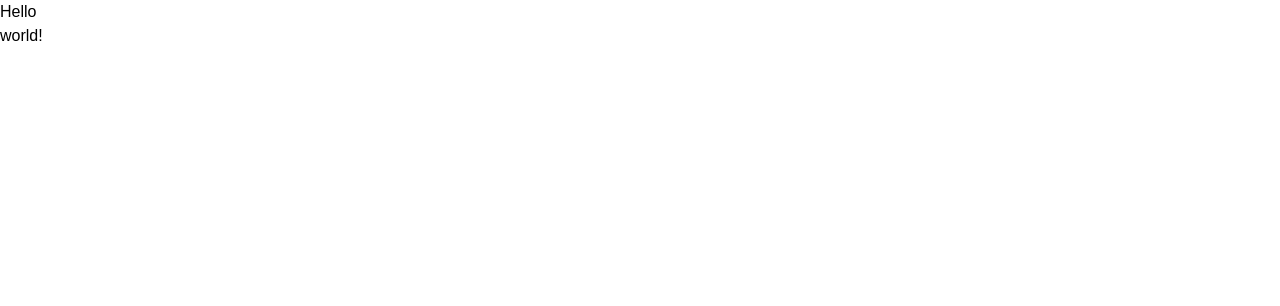
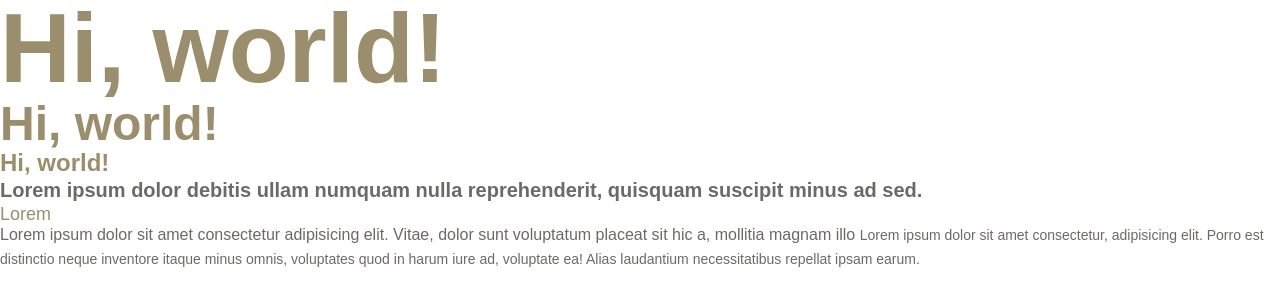
Before and after one commit to Goratsy/Violino, a React (Vite) app: page / in a window 1280 px wide. Shown: the top 306 px of the page. Built offline with nearby package versions, Linux system fonts and the light colour scheme.

Commit message:
Creating headings

```diff
--- a/package.json
+++ b/package.json
@@ -10,6 +10,7 @@
     "preview": "vite preview"
   },
   "dependencies": {
+    "classnames": "^2.5.1",
     "react": "^18.3.1",
     "react-dom": "^18.3.1",
     "react-router-dom": "^7.0.2"
--- a/src/App.tsx
+++ b/src/App.tsx
@@ -1,9 +1,21 @@
+import H1 from "./components/text/H1"
+import H2 from "./components/text/H2"
+import H4 from "./components/text/H4"
+import HeadingOfSection from "./components/text/HeadingOfSection"
+import Subtitle from "./components/text/Subtitle"
+import Text from "./components/text/Text"
+import TextFooter from "./components/text/TextFooter"
+
 function App() {
   return (
     <>
-      <h1 className=" md:text-h1_L sm:text-h1_M text-h1_S">
-        Hello<br/> world!
-      </h1>
+      <H1 >Hi, world!</H1>
+      <H2 >Hi, world!</H2>
+      <H4 >Hi, world!</H4>
+      <Subtitle fontWeight="font-semibold">Lorem ipsum dolor  debitis ullam numquam nulla reprehenderit, quisquam suscipit minus ad sed.</Subtitle>
+      <HeadingOfSection>Lorem</HeadingOfSection>
+      <Text>Lorem ipsum dolor sit amet consectetur adipisicing elit. Vitae, dolor sunt voluptatum placeat sit hic a, mollitia magnam illo </Text>
+      <TextFooter>Lorem ipsum dolor sit amet consectetur, adipisicing elit. Porro est distinctio neque inventore itaque minus omnis, voluptates quod in harum iure ad, voluptate ea! Alias laudantium necessitatibus repellat ipsam earum.</TextFooter>
     </>
   )
 }
--- /dev/null
+++ b/src/components/text/H1.tsx
@@ -0,0 +1,26 @@
+import { FC, ReactNode } from "react";
+import classNames from 'classnames';
+
+interface Props {
+    children: ReactNode,
+    align?: string
+}
+
+const H1: FC<Props> = ({children, align = 'text-left'}) => {
+    let headingClass = classNames(
+        'font-sans text-primary font-semibold',
+        align,
+        // 'D:text-h1_D',
+        'L:text-h1_D',
+        'T:text-h1_T',
+        'TS:text-h1_TS',
+        'P:text-h1_P',
+    );
+
+    return(
+        <>
+            <h1 className={headingClass}>{children}</h1>
+        </>
+    );
+}
+export default H1;
--- /dev/null
+++ b/src/components/text/H2.tsx
@@ -0,0 +1,27 @@
+import { FC, ReactNode } from "react";
+import classNames from 'classnames';
+
+interface Props {
+    children: ReactNode,
+    align?: string
+
+}
+
+const H2: FC<Props> = ({children, align = 'text-left'}) => {
+    let headingClass = classNames(
+        'font-sans text-primary font-semibold',
+        align,
+        // 'D:text-h2_D',
+        'L:text-h2_D',
+        'T:text-h2_T',
+        'TS:text-h2_TS',
+        'P:text-h2_P',
+    );
+
+    return(
+        <>
+            <h2 className={headingClass}>{children}</h2>
+        </>
+    );
+}
+export default H2;
--- /dev/null
+++ b/src/components/text/H4.tsx
@@ -0,0 +1,26 @@
+import { FC, ReactNode } from "react";
+import classNames from 'classnames';
+
+interface Props {
+    children: ReactNode,
+    align?: string,
+}
+
+const H4: FC<Props> = ({children, align = 'text-left'}) => {
+    let headingClass = classNames(
+        'font-sans text-primary font-semibold',
+        align,
+        // 'D:text-h4_D',
+        // 'L:text-h4_D',
+        'T:text-h4_D',
+        'TS:text-h4_TS',
+        'P:text-h4_P',
+    );
+
+    return(
+        <>
+            <h4 className={headingClass}>{children}</h4>
+        </>
+    );
+}
+export default H4;
--- /dev/null
+++ b/src/components/text/HeadingOfSection.tsx
@@ -0,0 +1,26 @@
+import { FC, ReactNode } from "react";
+import classNames from 'classnames';
+
+interface Props {
+    children: ReactNode,
+    align?: string,
+}
+
+const HeadingOfSection: FC<Props> = ({children, align = 'text-left'}) => {
+    let headingOfSectionClass = classNames(
+        'font-fancy text-primary',
+        align,
+        // 'D:text-text_D',
+        // 'L:text-text_D',
+        // 'T:text-heading_of_section_D',
+        'TS:text-heading_of_section_D',
+        'P:text-heading_of_section_P',
+    );
+
+    return(
+        <>
+            <p className={headingOfSectionClass}>{children}</p>
+        </>
+    );
+}
+export default HeadingOfSection;
--- /dev/null
+++ b/src/components/text/Subtitle.tsx
@@ -0,0 +1,28 @@
+import { FC, ReactNode } from "react";
+import classNames from 'classnames';
+
+interface Props {
+    children: ReactNode,
+    align?: string,
+    fontWeight?: string,
+}
+
+const Subtitle: FC<Props> = ({children, align = 'text-left', fontWeight = 'font-normal'}) => {
+    let subtitleClass = classNames(
+        'font-sans text-secondary',
+        fontWeight,
+        align,
+        // 'D:text-subtitle_D',
+        // 'L:text-subtitle_D',
+        'T:text-subtitle_D',
+        'TS:text-subtitle_TS',
+        'P:text-subtitle_P',
+    );
+
+    return(
+        <>
+            <p className={subtitleClass}>{children}</p>
+        </>
+    );
+}
+export default Subtitle;
--- /dev/null
+++ b/src/components/text/Text.tsx
@@ -0,0 +1,28 @@
+import { FC, ReactNode } from "react";
+import classNames from 'classnames';
+
+interface Props {
+    children: ReactNode,
+    align?: string,
+    fontWeight?: string,
+}
+
+const Text: FC<Props> = ({children, align = 'text-left', fontWeight = 'font-normal'}) => {
+    let textClass = classNames(
+        'font-sans text-secondary',
+        fontWeight,
+        align,
+        // 'D:text-text_D',
+        // 'L:text-text_D',
+        'T:text-text_D',
+        'TS:text-text_TS',
+        'P:text-text_P',
+    );
+
+    return(
+        <>
+            <span className={textClass}>{children}</span>
+        </>
+    );
+}
+export default Text;
--- /dev/null
+++ b/src/components/text/TextFooter.tsx
@@ -0,0 +1,28 @@
+import { FC, ReactNode } from "react";
+import classNames from 'classnames';
+
+interface Props {
+    children: ReactNode,
+    align?: string,
+    fontWeight?: string,
+}
+
+const TextFooter: FC<Props> = ({children, align = 'text-left', fontWeight = 'font-normal'}) => {
+    let textClass = classNames(
+        'font-sans text-secondary',
+        fontWeight,
+        align,
+        // 'D:text-text_footer_D',
+        // 'L:text-text_footer_D',
+        'T:text-text_footer_D',
+        'TS:text-text_footer_TS',
+        'P:text-text_footer_P',
+    );
+
+    return(
+        <>
+            <span className={textClass}>{children}</span>
+        </>
+    );
+}
+export default TextFooter;
--- a/tailwind.config.js
+++ b/tailwind.config.js
@@ -15,38 +15,37 @@ export default {
       fontFamily: {
         sans: ['Montserrat', 'sans-serif'],
         fancy: ['"Great Vibes"', 'sans-serif'],
-      }
       },
       fontSize: { // D - desktop, L - laptop, T - tablet, TS - tablet small, P - phone
         'h1_D': ['98px', '96px'],
         //'h1_L': [], the same
-      'h1_T': ['60px', 'auto'],
-      'h1_TS': ['46px', 'auto'],
-      'h1_P': ['98px', 'auto'], // TODO: write correct size font
+        'h1_T': ['60px', '1'],
+        'h1_TS': ['46px', '1'],
+        'h1_P': ['98px', '1'], // TODO: write correct size font
 
         'h2_D': ['48px', '55px'],
         //'h2_L': [], the same
-      'h2_T': ['40px', 'auto'],
-      'h2_TS': ['35px', 'auto'],
-      'h2_P': ['48px', 'auto'], // TODO: write correct size font
+        'h2_T': ['40px', '1'],
+        'h2_TS': ['35px', '1'],
+        'h2_P': ['48px', '1'], // TODO: write correct size font
 
-      'h4_D': ['24px', 'auto'],
+        'h4_D': ['24px', '1'],
         //'h4_L': [],
         //'h4_T': [], the same
-      'h4_TS': ['22px', 'auto'],
-      'h4_P': ['24px', 'auto'], // TODO: write correct size font. Mb 20 px
+        'h4_TS': ['22px', '1'],
+        'h4_P': ['24px', '1'], // TODO: write correct size font. Mb 20 px
 
         'subtitle_D': ['20px', '30px'],
         //'subtitle_L': [],
         //'subtitle_T': [],
-      'subtitle_TS': ['18px', 'auto'],
-      'subtitle_P': ['20px', 'auto'],  // TODO: write correct size font. Mb 16 px
+        'subtitle_TS': ['18px', '1'],
+        'subtitle_P': ['20px', '1'],  // TODO: write correct size font. Mb 16 px
 
-      'heading_of_section_D': ['18px', 'auto'],
+        'heading_of_section_D': ['18px', '1'],
         //'heading_of_section_L': [],
         //'heading_of_section_T': [],
         //'heading_of_section_TS': [],
-      'heading_of_section_P': ['18px', 'auto'], // TODO: write correct size font. Mb 16 px
+        'heading_of_section_P': ['18px', '1'], // TODO: write correct size font. Mb 16 px
 
         'text_D': ['16px', '24px'],
         //'text_L': [],
@@ -57,8 +56,8 @@ export default {
         'text_footer_D': ['14px', '24px'],
         //'text_footer_L': [],
         //'text_footer_T': [],
-      //'text_footer_TS': [],
-      'text_footer_P': ['12px', 'auto'],
+        'text_footer_TS': ['13px', '1'],
+        'text_footer_P': ['12px', '1'],  // TODO: write correct size font. Mb 12 px
 
       },
       screens: {
@@ -68,7 +67,7 @@ export default {
         'TS': '780px',
         'P': '480px',
       },
-
+    },
   },
   plugins: [],
 }
```
Also changed, not shown: 1 other file (tests, documents, lock files or other folders). Lines whose indentation alone changed are shown as unchanged.
